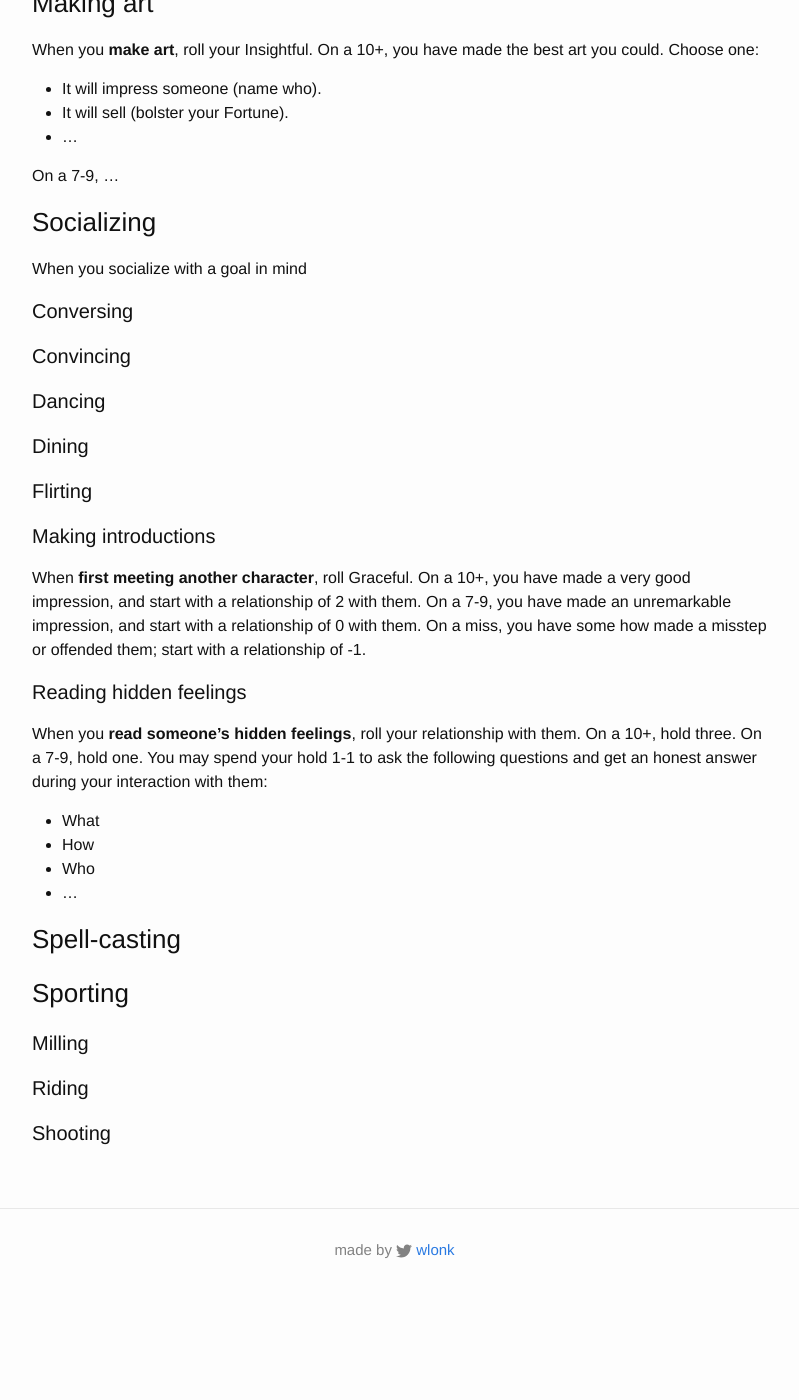
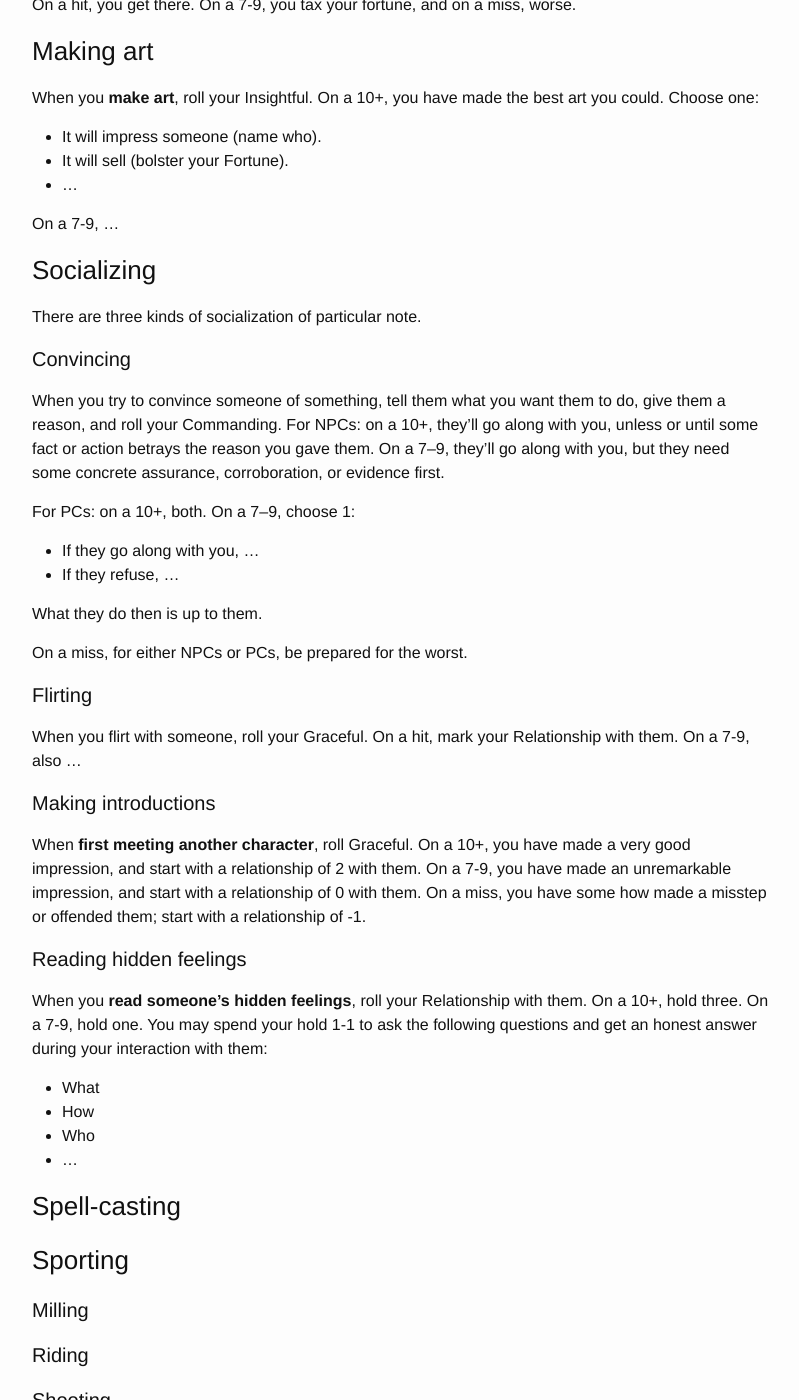
Before and after one commit to wlonk/arcadia, a Jekyll site: the page built from rules/pbta_rules.md, in a window 1280 px wide and 1400 px high, scrolled down 2853 px. Shown: the whole window, without its empty margins (238-1037 px from the left). Built offline with Jekyll 4.4.1, drawn with Linux system fonts in a browser that asks for light colours; some web fonts are replaced; before the commit the page ends 4160 px from its top, so only the background shows below that; some of the changed text lies outside the part shown.

Commit message:
Fix up PbtA text

```diff
--- a/rules/pbta_rules.md
+++ b/rules/pbta_rules.md
@@ -27,24 +27,26 @@
 
 ### Moves
 
-## Stats:
+## Stats
 
 Rollables:
 
   * Commanding
   * Graceful
   * Insightful
-  * Make-Shift
+  * Practical
   * Relationships (per-person)
 
 Unrollables:
 
   * Social Standing
   * Fortune
+  * XP
+  * Relationship marks
 
-XP
+## Moves
 
-## Games
+These are the moves.
 
 ### Fighting
 
@@ -140,13 +142,30 @@
 
 ### Socializing
 
-When you socialize with a goal in mind
+There are three kinds of socialization of particular note.
 
-#### Conversing
 #### Convincing
-#### Dancing
-#### Dining
+
+When you try to convince someone of something, tell them what you want them to
+do, give them a reason, and roll your Commanding. For NPCs: on a 10+, they’ll go
+along with you, unless or until some fact or action betrays the reason you gave
+them. On a 7–9, they’ll go along with you, but they need some concrete
+assurance, corroboration, or evidence first.
+
+For PCs: on a 10+, both. On a 7–9, choose 1:
+
+  - If they go along with you, ...
+  - If they refuse, ...
+
+What they do then is up to them.
+
+On a miss, for either NPCs or PCs, be prepared for the worst.
+
 #### Flirting
+
+When you flirt with someone, roll your Graceful. On a hit, mark your
+Relationship with them. On a 7-9, also ...
+
 #### Making introductions
 
 When **first meeting another character**, roll Graceful. On a 10+, you have
@@ -157,7 +176,7 @@
 
 #### Reading hidden feelings
 
-When you **read someone's hidden feelings**, roll your relationship with them.
+When you **read someone's hidden feelings**, roll your Relationship with them.
 On a 10+, hold three. On a 7-9, hold one. You may spend your hold 1-1 to ask
 the following questions and get an honest answer during your interaction with
 them:
```
Also changed, not shown: other parts of rules/pbta_rules.md (+2 -2 lines).
